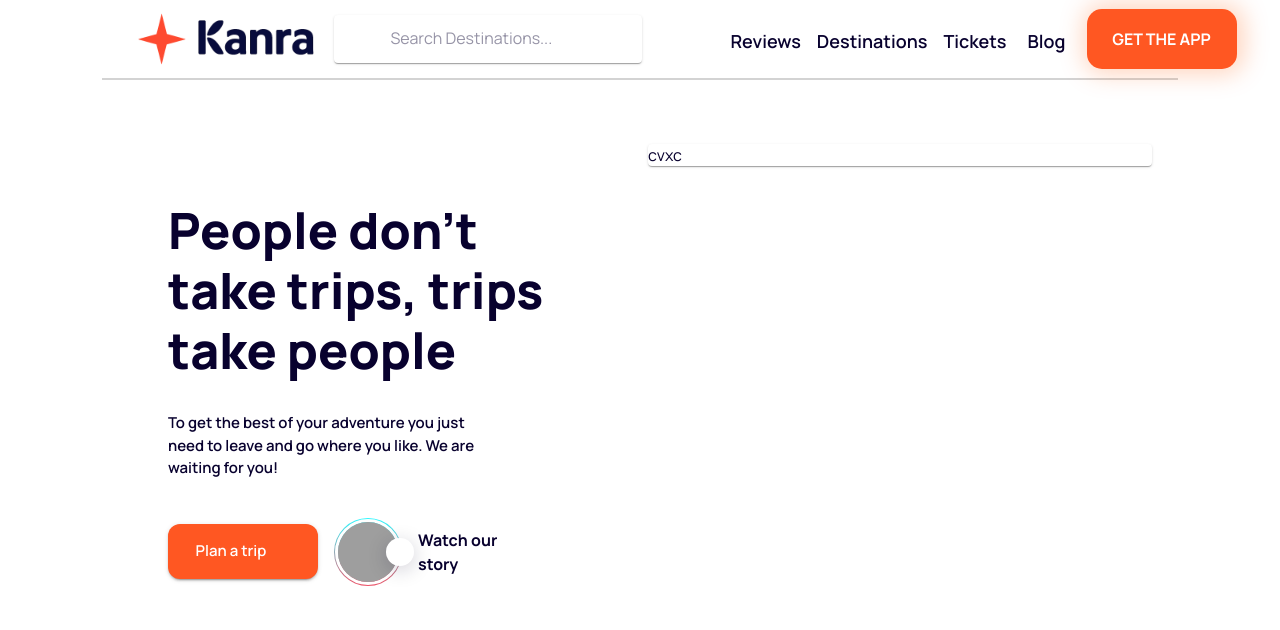
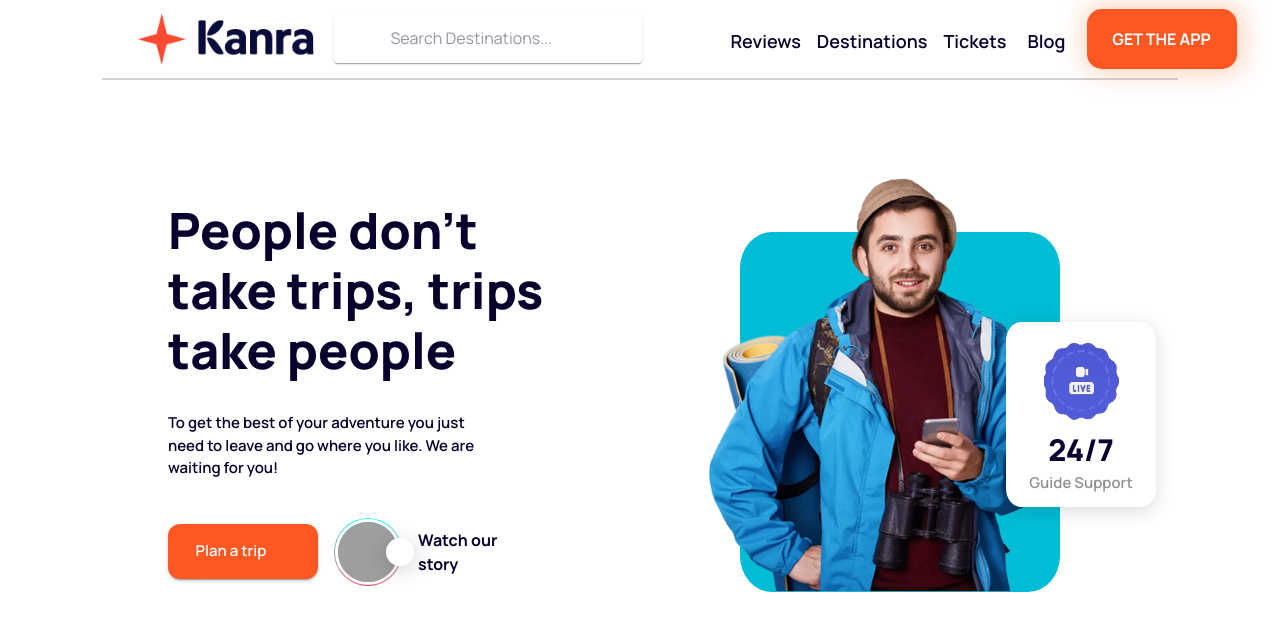
Before and after one commit to ShachiruRashmika2/Kanra-Travel-App, a React (Vite) app in the folder frontend/: page / in a window 1280 px wide. Shown: the top 630 px of the page. Built offline with nearby package versions, Linux system fonts and the light colour scheme; grey boxes are pictures that could not be loaded; some icons are missing.

Commit message:
set first grid

```diff
--- a/frontend/src/App.jsx
+++ b/frontend/src/App.jsx
@@ -23,10 +23,7 @@ const theme=createTheme({
   typography:{
     fontFamily:'Manrope'
   },
-  text:{
-    primary:'#08012e',
-    secondary:'#fff',
-  },
+
 });
 
 
--- a/frontend/src/pages/Home.jsx
+++ b/frontend/src/pages/Home.jsx
@@ -4,6 +4,8 @@ import Grid from '@mui/material/Grid';
 import Paper from '@mui/material/Paper';
 import ArrowForwardIosIcon from '@mui/icons-material/ArrowForwardIos';
 import PlayArrowIcon from '@mui/icons-material/PlayArrow';
+import Guideimage from '../assets/images/binoMan.png';
+import LiveImage from '../assets/images/live.png';
 
 
 
@@ -115,8 +117,29 @@ const Home = () => {
             </Typography>
           </Box>
         </Grid>
-        <Grid size={6}>
-          <Paper>cvxc</Paper>
+        <Grid size={6} sx={{ p: 5,alignItems: 'center',  display: 'flex',flexDirection: 'column',justifyContent:{xm:'center',md:'flex-end'} }}>
+          <Box sx={{ display: 'flex', justifyContent: 'center', alignItems: 'center' ,backgroundColor:'#00bcd4', width:{ xs: 200,sm:250, md: 320 }, height: { xs: 200,sm:250, md: 360 }, borderRadius: '10%',overflow:'visible',position  :'relative'}}>
+           <img src={Guideimage} alt="Guide" style={{
+            position: 'absolute',
+
+            width: '100%',
+            height: '115%',
+            bottom: '0%',
+            left:'-10%',
+            objectFit: 'cover',
+        }} />
+        <Box sx={{position:'absolute',top:'25%',right:'-30%',width:{ xs: 30,sm:80, md: 150 }, height: { xs: 45,sm:100, md: 185 },borderRadius: '10%',backgroundColor:'white',boxShadow:'0px 4px 18px rgba(17, 12, 46, 0.15)',alignItems:'center',display:'flex',justifyContent:'center',flexDirection:'column'}}>
+<img src={LiveImage} alt="Live" style={{
+            position: 'relative',
+            width: '50%',
+            height: '50%',
+            objectFit: 'cover',
+        }} />
+
+        <Typography sx={{fontSize:{ xs: 10,sm:15, md: 30 },fontWeight:'900',color:'text.primary',textAlign:'center'}}>24/7</Typography>
+        <Typography sx={{fontSize:{ xs: 5,sm:10, md: 15 },fontWeight:'600',color:'#94908f',textAlign:'center'}}>Guide Support</Typography>
+        </Box>
+          </Box>
         </Grid>
       </Grid>
     </div>
```
Also changed, not shown: frontend/src/assets/images/Live.png (added).
